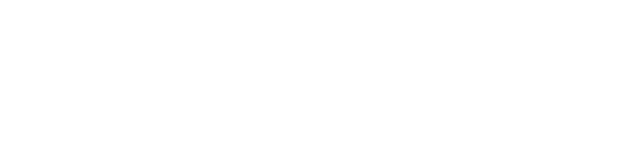
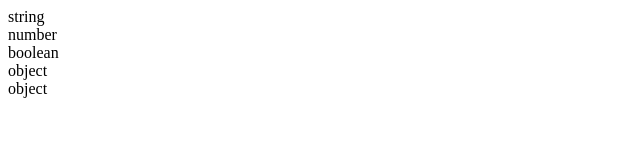
Before and after one commit to SilviaFabara/EjerciciosFullstack, a plain HTML site: page l2eje3.html in a window 1280 px wide. Shown: the whole page, without its empty margins (0-640 px from the left). Drawn offline with Linux system fonts and the light colour scheme.

Commit message:
Corregí el Ejerc. 3 de la Lecc. 2 - Modulo 5

```diff
--- a/l2eje3.html
+++ b/l2eje3.html
@@ -7,11 +7,11 @@
 
     <body>
         <script>
-           typeof "John" ;
-           typeof 3.14;
-           typeof false;
-           typeof [1,2,3,4];
-           typeof{name:'John', age:34};
+           document.write(typeof "John","<br>" ) ;
+           document.write(typeof 3.14,"<br>");
+           document.write(typeof false,"<br>");
+           document.write(typeof [1,2,3,4],"<br>");
+           document.write(typeof{name:'John', age:34},"<br>");
         </script>
     </body>
 </html>
```
